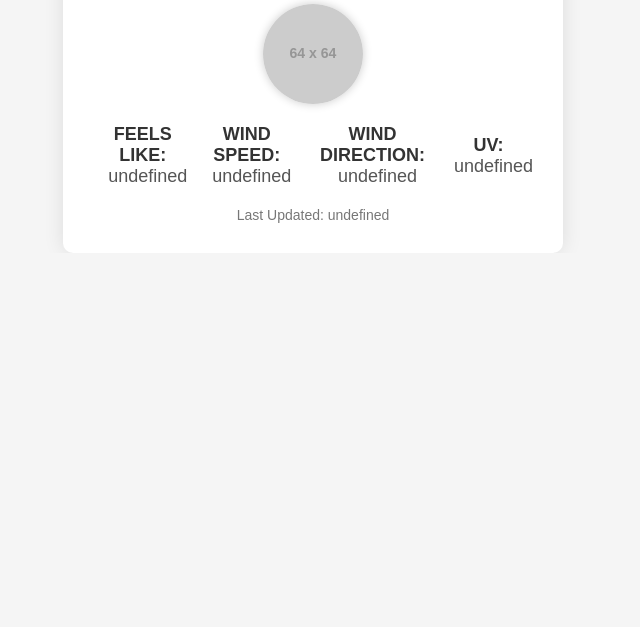
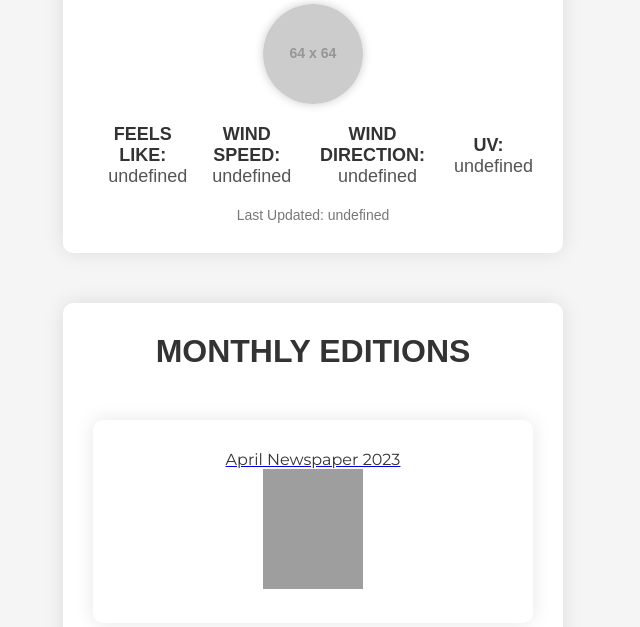
Before and after one commit to 824650/Allan-Drive-Gazette, a plain HTML site: page index.html in a window 1280 px wide. Shown: the part 691-1318 px from the top of the page, without its empty margins (327-967 px from the left). Before the commit the page ends 944 px from the top, so only its background shows below. Drawn offline with Linux system fonts and the light colour scheme; no server answers; grey boxes are pictures that could not be loaded; placeholder pictures from the web are drawn by us.

Commit message:
Update index.html

```diff
--- a/index.html
+++ b/index.html
@@ -287,6 +287,15 @@ function myFunction() {
 }
 </script>
 <script>(function(d){var s = d.createElement("script");s.setAttribute("data-account", "aIWoDt5F9o");s.setAttribute("src", "https://cdn.userway.org/widget.js");(d.body || d.head).appendChild(s);})(document)</script><noscript>Please ensure Javascript is enabled for purposes of <a href="https://userway.org">website accessibility</a></noscript>	</div>
-
+<div class="weather-center">
+<h1 class="center-heading">Monthly Editions</h1>
+<a href="/aprilgazette">
+<div class="weather-center" style="color: #333; font-family: Montserrat;overflow-y:scroll;">
+April Newspaper 2023
+<br>
+<img src="https://allandrivegazette.good-newz.org/thumbapril.png" alt="April Newspaper Thumbnail" style="width:100px; height:120px"/>
+</div>
+</a>
+</div>
 </body>
 </html>
```
